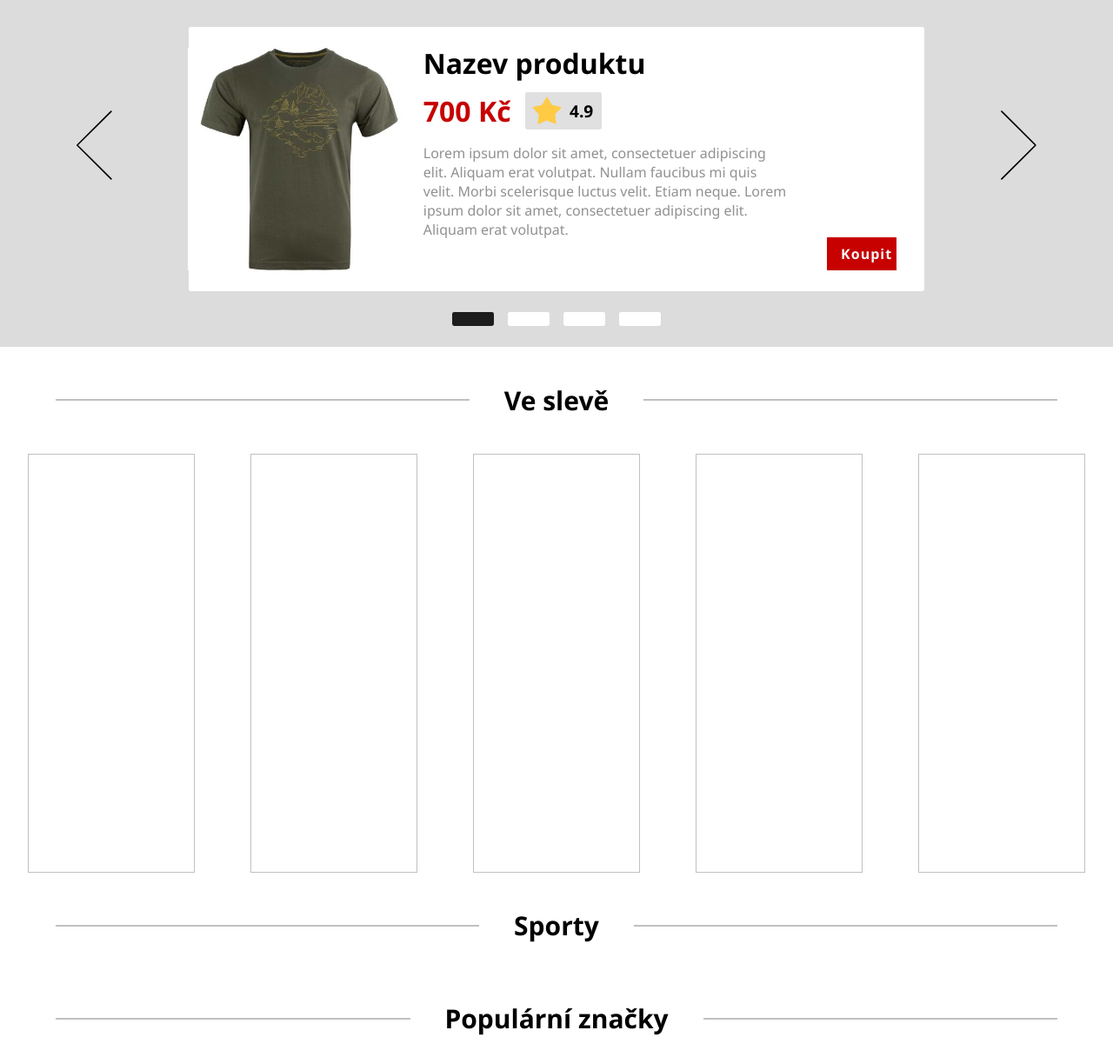
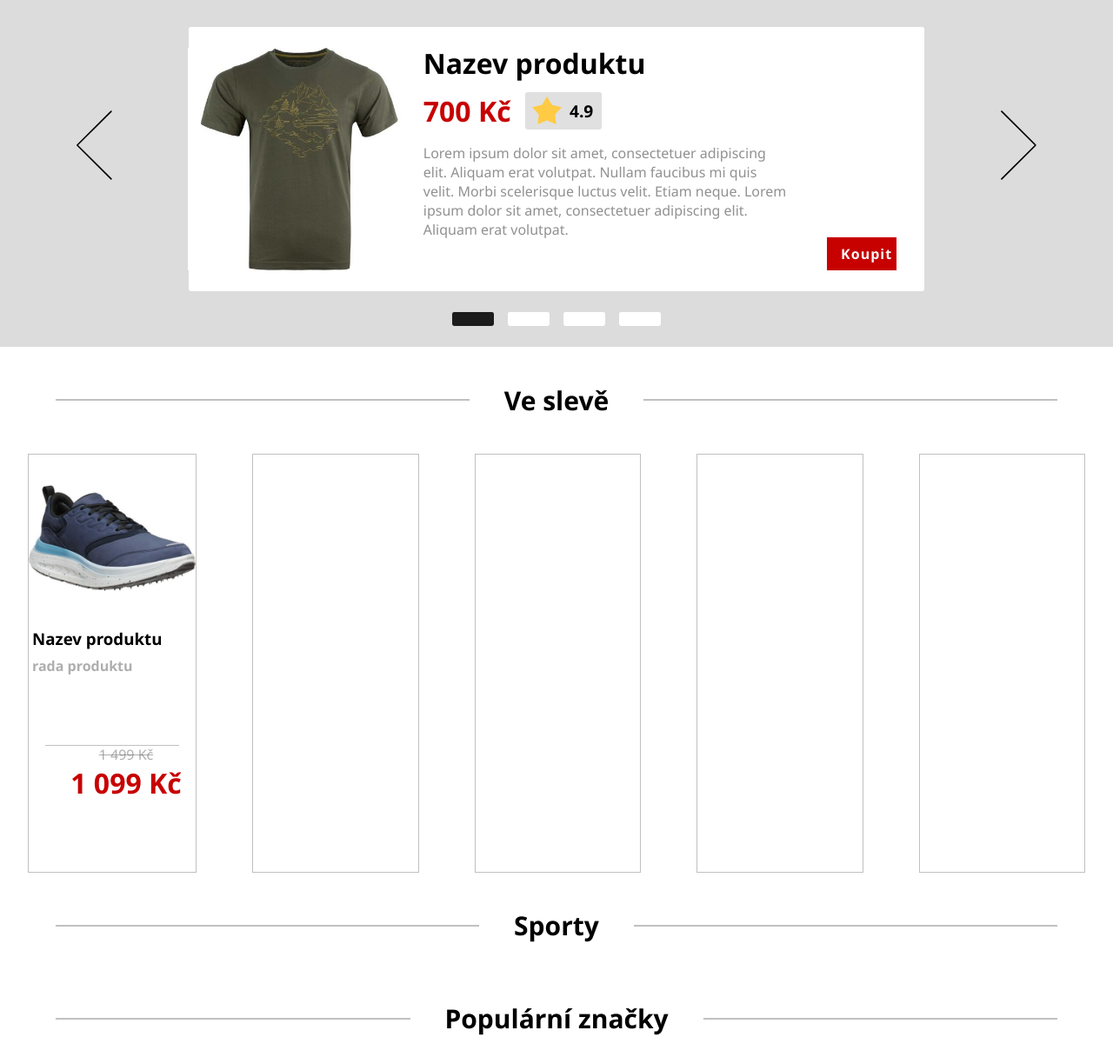
Before and after one commit to BohdanSla/MaturitniProjekt, a PHP site: page / in a window 1280 px wide. Shown: the part 252-1468 px from the top of the page at 87% size. Run offline with PHP 8.4, Linux system fonts and the light colour scheme.

Commit message:
dodelani doporuceneho produktu a rozpracovani produktu ve sleve

```diff
--- a/kod/index.css
+++ b/kod/index.css
@@ -220,4 +220,42 @@ main .doporucene-produkty {
     height: 30rem;
     border: #70707070 solid 1px;
     margin: 0 2rem;
+    display: flex;
+    flex-direction: column;
+    align-items: center;
 }
+.obrazek-nazev {
+    display: flex;
+    flex-direction: column;
+}
+.obrazek-nazev img {
+    height: 12rem;
+    width: 12rem;
+}
+.obrazek-nazev h3 {
+    margin: 0.45rem 0 0.25rem 0.25rem;
+}
+.obrazek-nazev h4 {
+    margin: 0.25rem 0 5rem 0.25rem;
+    color:#70707090 ;
+}
+.produkt-ve-sleve .dekorace-cara {
+    position: static;
+    width: 80%;
+}
+.ceny {
+    display: flex;
+    flex-direction: column;
+    justify-content: flex-start;
+    align-items: center;
+    width: 100%;
+    height: 100%;
+    margin-left: 2rem;
+}
+.produkt-ve-sleve s {
+    color: #70707090;
+}
+.produkt-ve-sleve b {
+    color:#C70000;
+    font-size: xx-large;
+}
--- a/kod/index.html
+++ b/kod/index.html
@@ -91,6 +91,17 @@
         </div>
         <div class="produkty-ve-sleve">
             <div class="produkt-ve-sleve">
+                <div class="obrazek-nazev">
+                    <img src="obrazky/bota.jpg" alt="bota">
+                    <h3>Nazev produktu</h3>
+                    <h4>rada produktu</h4>
+                </div>
+                <div class="dekorace-cara">
+                </div>
+                <div class="ceny">
+                    <s>1 499 Kč</s>
+                    <b>1 099 Kč</b>
+                </div>
             </div>
             <div class="produkt-ve-sleve">
             </div>
@@ -100,7 +111,7 @@
             </div>
             <div class="produkt-ve-sleve">
             </div>
-        </div class="produkty-ve-sleve">
+        </div>
         <div class="nadpis">
             <div class="dekorace-cara">
             </div>
```
Also changed, not shown: kod/obrazky/bota.jpg (added).
